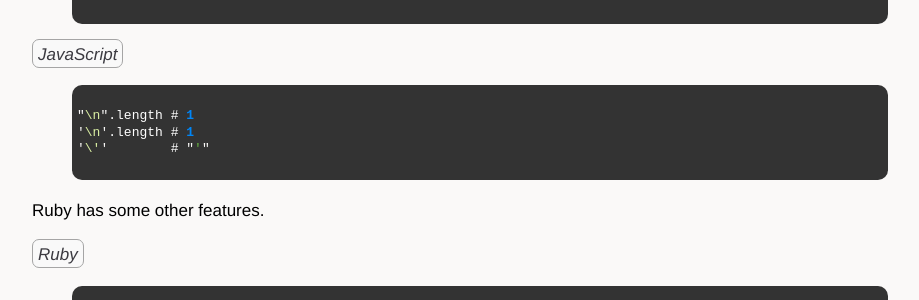
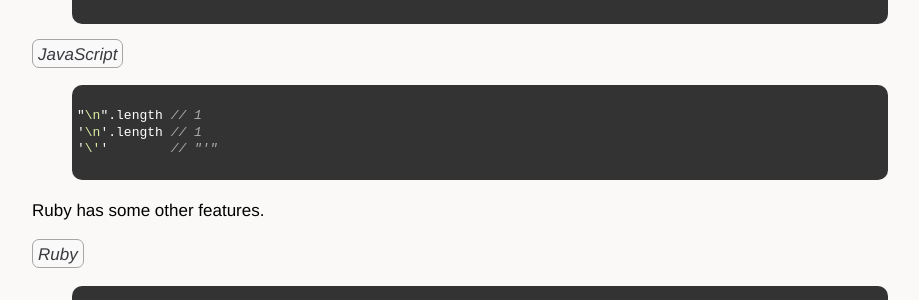
Before and after one commit to sl4m/sl4m.github.com, a Jekyll site: the page built from _posts/2010-03-20-ruby-vs-javascript-quick-comparison.markdown, in a window 1280 px wide and 900 px high, scrolled down 1710 px. Shown: the part 152-452 px from the top of the window, without its empty margins (160-1079 px from the left). Built offline with Jekyll 4.4.1, drawn with Linux system fonts in a browser that asks for light colours; comment, search, counter and statistics services are not loaded.

```diff
--- a/_posts/2010-03-20-ruby-vs-javascript-quick-comparison.markdown
+++ b/_posts/2010-03-20-ruby-vs-javascript-quick-comparison.markdown
@@ -78,9 +78,9 @@ Ruby does not interpret escape characters when using single quotes (except itsel
 {% endhighlight %}
 *JavaScript*
 {% highlight javascript %}
-"\n".length # 1
-'\n'.length # 1
-'\''        # "'"
+"\n".length // 1
+'\n'.length // 1
+'\''        // "'"
 {% endhighlight %}
 
 Ruby has some other features.
```
